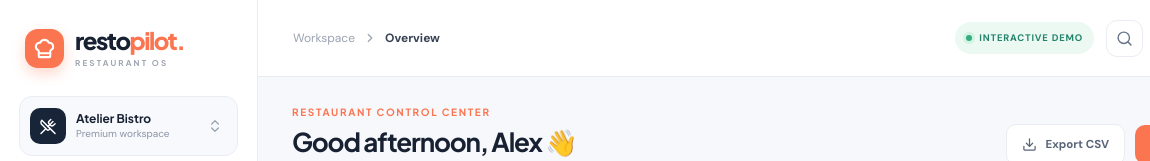
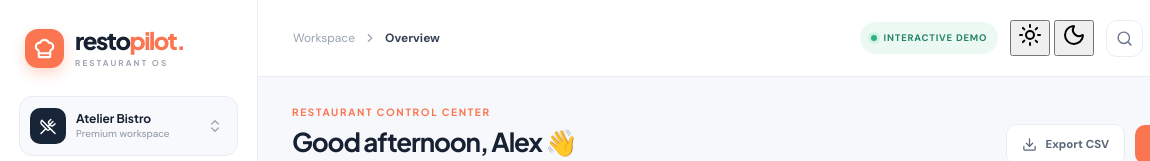
Before and after one commit to YoussefLehroudd/RestoPilot, a plain HTML site: page index.html in a window 1280 px wide. Shown: the top 161 px of the page, 0-1150 px from the left. Drawn offline with nearby package versions, Linux system fonts and the light colour scheme.

Commit message:
Add light and dark theme shortcuts to dashboard top bar

```diff
--- a/index.html
+++ b/index.html
@@ -44,6 +44,10 @@
         </div>
         <div class="topbar-right">
           <span class="demo-chip"><span></span> INTERACTIVE DEMO</span>
+          <div class="header-theme-toggle" role="group" aria-label="Display theme">
+            <button type="button" id="lightModeBtn" class="theme-mini-btn" data-action="theme" data-value="light" aria-label="Light mode" aria-pressed="false" title="Light mode"><i data-lucide="sun"></i></button>
+            <button type="button" id="darkModeBtn" class="theme-mini-btn" data-action="theme" data-value="dark" aria-label="Dark mode" aria-pressed="false" title="Dark mode"><i data-lucide="moon"></i></button>
+          </div>
           <button class="icon-button" id="searchTrigger" aria-label="Search"><i data-lucide="search"></i></button>
           <button class="icon-button notification-button" id="notificationBtn" aria-label="Notifications"><i data-lucide="bell"></i><b></b></button>
           <button class="top-avatar owner-photo" id="topAvatar" title="Profile and settings" aria-label="Owner profile settings"><img src="https://i.pravatar.cc/120?img=68" alt="Alex Laurent" referrerpolicy="no-referrer" onerror="this.style.display='none'"><span>AL</span></button>
```
